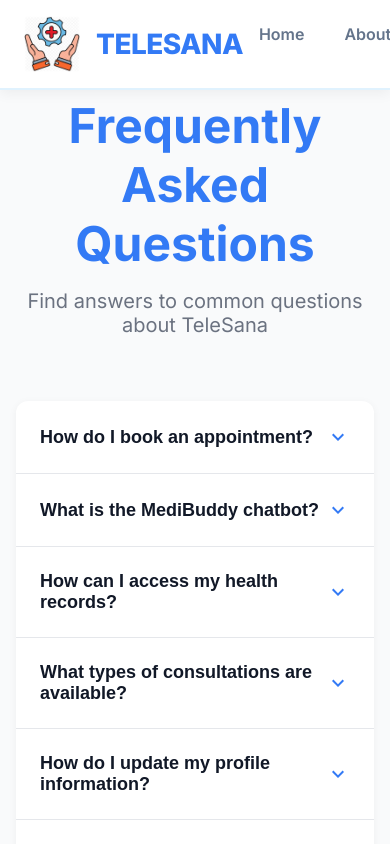
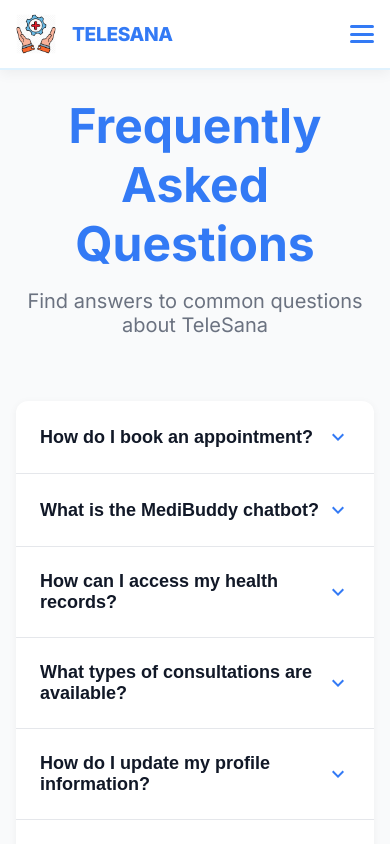
Before and after one commit to KirtiGautam620/Telesana, a Next.js app in the folder frontend/: page /faq in a window 390 px wide. Shown: the top 844 px of the page. Built offline with nearby package versions, Linux system fonts and the light colour scheme.

Commit message:
Make navbar responsive for mobile and desktop

```diff
--- a/frontend/src/components/Navbar.css
+++ b/frontend/src/components/Navbar.css
@@ -57,11 +57,154 @@
   border-radius: 8px;
 }
 
+.hamburger {
+  display: none;
+  flex-direction: column;
+  justify-content: space-between;
+  width: 28px;
+  height: 20px;
+  background: none;
+  border: none;
+  cursor: pointer;
+  padding: 0;
+  z-index: 1001;
+}
+
+.hamburger-line {
+  width: 100%;
+  height: 3px;
+  background-color: #337af5;
+  border-radius: 2px;
+  transition: all 0.3s ease;
+}
+
+.hamburger.active .hamburger-line:nth-child(1) {
+  transform: translateY(8px) rotate(45deg);
+}
+
+.hamburger.active .hamburger-line:nth-child(2) {
+  opacity: 0;
+}
+
+.hamburger.active .hamburger-line:nth-child(3) {
+  transform: translateY(-8px) rotate(-45deg);
+}
+
+
+.mobile-overlay {
+  display: none;
+  position: fixed;
+  top: 0;
+  left: 0;
+  width: 100%;
+  height: 100%;
+  background-color: rgba(0, 0, 0, 0.5);
+  z-index: 999;
+  opacity: 0;
+  visibility: hidden;
+  transition: all 0.3s ease;
+}
+
+.mobile-overlay.active {
+  opacity: 1;
+  visibility: visible;
+}
+
+.mobile-menu {
+  position: fixed;
+  top: 0;
+  right: -100%;
+  width: 280px;
+  height: 100%;
+  background: #ffffff;
+  box-shadow: -4px 0 12px rgba(0, 0, 0, 0.1);
+  z-index: 1000;
+  padding: 5rem 2rem 2rem;
+  transition: right 0.3s ease;
+  overflow-y: auto;
+}
+
+.mobile-overlay.active .mobile-menu {
+  right: 0;
+}
+
+.mobile-links {
+  list-style: none;
+  margin: 0;
+  padding: 0;
+}
+
+.mobile-links li {
+  margin-bottom: 0.5rem;
+}
+
+.mobile-links li a {
+  display: block;
+  padding: 1rem 1.5rem;
+  color: #64748b;
+  text-decoration: none;
+  font-weight: 600;
+  font-size: 1.1rem;
+  border-radius: 8px;
+  transition: all 0.2s ease;
+}
+
+.mobile-links li a:hover,
+.mobile-links li a:active {
+  color: #337af5;
+  background-color: #f0f9ff;
+}
+
 @media (max-width: 768px) {
   .navbar {
     padding: 1rem 1.5rem;
+    gap: 1rem;
   }
+
   .navbar-links {
-    gap: 0.5rem;
+    display: none;
+  }
+
+  .hamburger {
+    display: flex;
+    margin-left: auto;
+  }
+
+  .mobile-overlay {
+    display: block;
+  }
+
+  .navbar-title {
+    font-size: 1.4rem;
+  }
+
+  .navbar-logo {
+    width: 2.8rem;
+    height: 2.8rem;
   }
 }
+
+@media (max-width: 480px) {
+  .navbar {
+    padding: 0.875rem 1rem;
+  }
+
+  .navbar-title {
+    font-size: 1.2rem;
+  }
+
+  .navbar-logo {
+    width: 2.5rem;
+    height: 2.5rem;
+  }
+
+  .hamburger {
+    width: 24px;
+    height: 18px;
+  }
+
+  .mobile-menu {
+    width: 100%;
+    right: -100%;
+  }
+}
--- a/frontend/src/components/Navbar.jsx
+++ b/frontend/src/components/Navbar.jsx
@@ -1,66 +1,72 @@
 "use client";
+import { useState } from "react";
 import Link from "next/link";
 import "./Navbar.css";
 
 export default function Navbar() {
+  const [isMobileMenuOpen, setIsMobileMenuOpen] = useState(false);
+
+  const toggleMobileMenu = () => {
+    setIsMobileMenuOpen(!isMobileMenuOpen);
+  };
+
+  const closeMobileMenu = () => {
+    setIsMobileMenuOpen(false);
+  };
+
+  const navLinks = [
+    { href: "/home", label: "Home" },
+    { href: "/about", label: "About" },
+    { href: "/doctors", label: "All Doctors" },
+    { href: "/faq", label: "FAQ" },
+    { href: "/contact", label: "Contacts" },
+  ];
+
   return (
+    <>
       <nav className="navbar">
-      <Link href="/" style={{ textDecoration: 'none' }}>
+        <Link href="/" style={{ textDecoration: 'none' }} onClick={closeMobileMenu}>
           <div className="navbar-logo-container">
             <img src="/logo.png" alt="logo" className="navbar-logo" />
             <h1 className="navbar-title">TELESANA</h1>
           </div>
         </Link>
+
+        {/* Desktop Navigation */}
         <ul className="navbar-links">
-        <li>
-          <Link href="/home">Home</Link>
+          {navLinks.map((link) => (
+            <li key={link.href}>
+              <Link href={link.href}>{link.label}</Link>
             </li>
-        <li>
-          <Link href="/about">About</Link>
+          ))}
+        </ul>
+
+        {/* Mobile Hamburger Button */}
+        <button
+          className={`hamburger ${isMobileMenuOpen ? 'active' : ''}`}
+          onClick={toggleMobileMenu}
+          aria-label="Toggle menu"
+        >
+          <span className="hamburger-line"></span>
+          <span className="hamburger-line"></span>
+          <span className="hamburger-line"></span>
+        </button>
+      </nav>
+
+      {/* Mobile Menu Overlay */}
+      <div className={`mobile-overlay ${isMobileMenuOpen ? 'active' : ''}`} onClick={closeMobileMenu}>
+        <div className="mobile-menu" onClick={(e) => e.stopPropagation()}>
+          <ul className="mobile-links">
+            {navLinks.map((link) => (
+              <li key={link.href}>
+                <Link href={link.href} onClick={closeMobileMenu}>
+                  {link.label}
+                </Link>
               </li>
-        <li>
-          <Link href="/doctors">All Doctors</Link>
-        </li>
-        <li>
-          <Link href="/faq">FAQ</Link>
-        </li>
-        <li>
-          <Link href="/contact">Contacts</Link>
-        </li>
+            ))}
           </ul>
-    </nav>
+        </div>
+      </div>
+    </>
   );
 }
-
-// src/components/Navbar.jsx
-// "use client";
-// import Link from "next/link";
-// import { usePathname } from "next/navigation"; // Import usePathname
-// import "./Navbar.css";
-
-// export default function Navbar() {
-//   const pathname = usePathname();
-
-//   // If the current path starts with "/dashboard", do not render this Navbar
-//   if (pathname.startsWith("/dashboard")) {
-//     return null;
-//   }
-
-//   return (
-//     <nav className="navbar">
-//       <div className="navbar-logo-container">
-//         <img src="/logo.png" alt="logo" className="navbar-logo" />
-//         <h1 className="navbar-title">TELESANA</h1>
-//       </div>
-//       <ul className="navbar-links">
-//         <li><Link href="/home">Home</Link></li>
-//         <li><Link href="/about">About</Link></li>
-//         <li><Link href="/departments">All Doctors</Link></li>
-//         <li><Link href="/faq">FAQ</Link></li>
-//         <li><Link href="/contact">Contacts</Link></li>
-//         {/* You might want to remove this if you have a dashboard */}
-//         <li><Link href="/profile">MyProfile</Link></li>
-//       </ul>
-//     </nav>
-//   );
-// }
```
Lines whose indentation alone changed are shown as unchanged.
